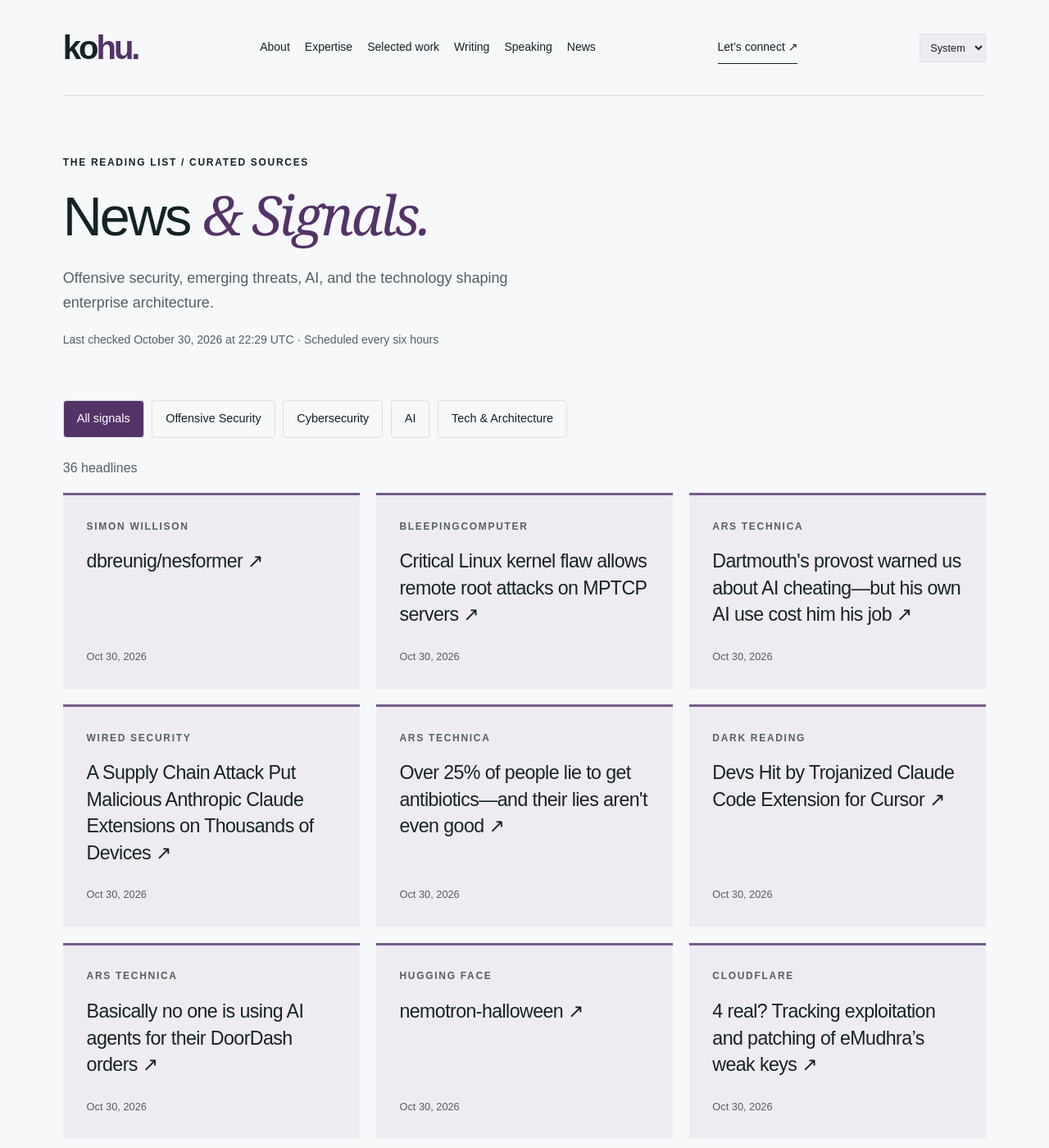
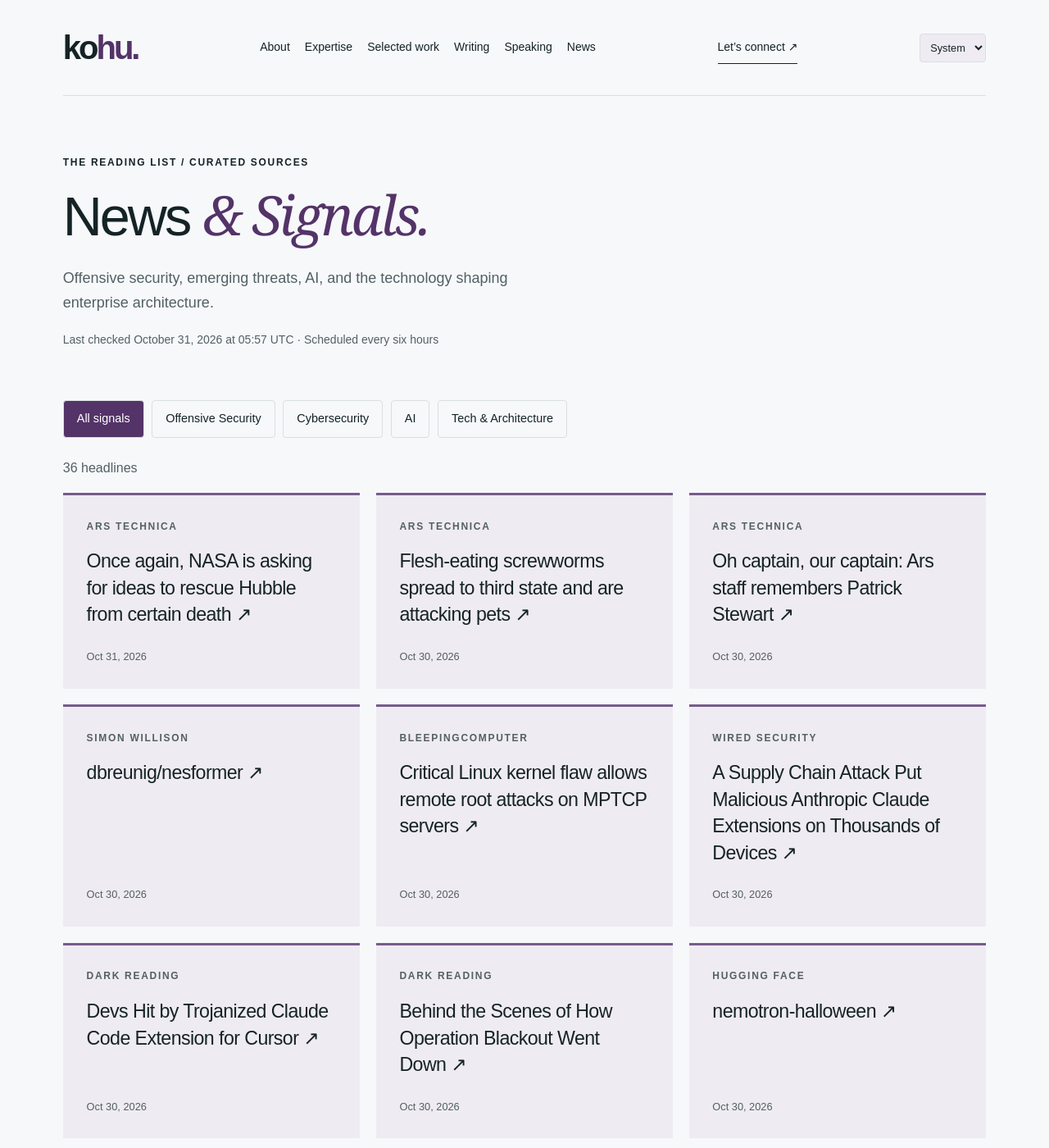
Before and after one commit to hntk/hntk.github.io, a Jekyll site: the page built from news/index.html, in a window 1280 px wide and 1400 px high. Shown: the whole window at 82% size. Built offline with Jekyll 4.4.1, drawn with Linux system fonts in a browser that asks for light colours; part of the change alters nothing that is shown; some of the changed text lies outside the part shown.

Commit message:
Refresh News and Signals

```diff
--- a/_data/news.json
+++ b/_data/news.json
@@ -1,6 +1,30 @@
 {
-  "updated": "2026-10-30T22:29:13.852809+00:00",
+  "updated": "2026-10-31T05:57:02.744883+00:00",
   "items": [
+    {
+      "title": "Once again, NASA is asking for ideas to rescue Hubble from certain death",
+      "url": "https://arstechnica.com/space/2026/10/think-you-can-save-the-hubble-space-telescope-nasa-wants-to-know/",
+      "published": "2026-10-31T00:07:22+00:00",
+      "source": "Ars Technica",
+      "source_id": "ars-technica",
+      "category": "tech-architecture"
+    },
+    {
+      "title": "Flesh-eating screwworms spread to third state and are attacking pets",
+      "url": "https://arstechnica.com/health/2026/10/flesh-eating-screwworms-are-feasting-on-pets-4-dogs-and-cat-attacked-this-week/",
+      "published": "2026-10-30T22:36:41+00:00",
+      "source": "Ars Technica",
+      "source_id": "ars-technica",
+      "category": "tech-architecture"
+    },
+    {
+      "title": "Oh captain, our captain: Ars staff remembers Patrick Stewart",
+      "url": "https://arstechnica.com/culture/2026/10/oh-captain-our-captain-ars-staff-remembers-patrick-stewart/",
+      "published": "2026-10-30T22:21:05+00:00",
+      "source": "Ars Technica",
+      "source_id": "ars-technica",
+      "category": "tech-architecture"
+    },
     {
       "title": "dbreunig/nesformer",
       "url": "https://simonwillison.net/2026/Oct/30/nesformer/",
@@ -18,28 +42,12 @@
       "category": "cybersecurity"
     },
     {
-      "title": "Dartmouth's provost warned us about AI cheating—but his own AI use cost him his job",
-      "url": "https://arstechnica.com/tech-policy/2026/10/dartmouths-provost-warned-us-about-ai-cheating-but-his-own-ai-use-cost-him-his-job/",
-      "published": "2026-10-30T20:40:13+00:00",
-      "source": "Ars Technica",
-      "source_id": "ars-technica",
-      "category": "tech-architecture"
-    },
-    {
       "title": "A Supply Chain Attack Put Malicious Anthropic Claude Extensions on Thousands of Devices",
       "url": "https://www.wired.com/story/trojan-malware-targets-thousands-of-anthropic-claude-developer-systems/",
       "published": "2026-10-30T20:38:46+00:00",
       "source": "WIRED Security",
       "source_id": "wired",
       "category": "cybersecurity"
-    },
-    {
-      "title": "Over 25% of people lie to get antibiotics—and their lies aren't even good",
-      "url": "https://arstechnica.com/health/2026/10/over-25-of-people-lie-to-get-antibiotics-and-their-lies-arent-even-good/",
-      "published": "2026-10-30T20:17:50+00:00",
-      "source": "Ars Technica",
-      "source_id": "ars-technica",
-      "category": "tech-architecture"
     },
     {
       "title": "Devs Hit by Trojanized Claude Code Extension for Cursor",
@@ -50,12 +58,12 @@
       "category": "cybersecurity"
     },
     {
-      "title": "Basically no one is using AI agents for their DoorDash orders",
-      "url": "https://arstechnica.com/ai/2026/10/doordash-says-outside-ai-agents-have-only-led-to-hundreds-of-orders-so-far/",
-      "published": "2026-10-30T19:30:52+00:00",
-      "source": "Ars Technica",
-      "source_id": "ars-technica",
-      "category": "tech-architecture"
+      "title": "Behind the Scenes of How Operation Blackout Went Down",
+      "url": "https://www.darkreading.com/cybersecurity-operations/behind-the-scenes-how-operation-blackout-went-down",
+      "published": "2026-10-30T19:46:08+00:00",
+      "source": "Dark Reading",
+      "source_id": "dark-reading",
+      "category": "cybersecurity"
     },
     {
       "title": "nemotron-halloween",
@@ -120,14 +128,6 @@
       "source": "Cloudflare",
       "source_id": "cloudflare",
       "category": "tech-architecture"
-    },
-    {
-      "title": "Undead Software Projects Continue to Raise Security Risks",
-      "url": "https://www.darkreading.com/application-security/undead-software-projects-raise-security-risks",
-      "published": "2026-10-30T14:10:37+00:00",
-      "source": "Dark Reading",
-      "source_id": "dark-reading",
-      "category": "cybersecurity"
     },
     {
       "title": "From synthetic enterprise data evaluations to real Microsoft Copilot AI confidence",
@@ -295,79 +295,79 @@
       "id": "ars-technica",
       "name": "Ars Technica",
       "status": "ok",
-      "last_success": "2026-10-30T22:29:13.852809+00:00"
+      "last_success": "2026-10-31T05:57:02.744883+00:00"
     },
     {
       "id": "bleepingcomputer",
       "name": "BleepingComputer",
       "status": "ok",
-      "last_success": "2026-10-30T22:29:13.852809+00:00"
+      "last_success": "2026-10-31T05:57:02.744883+00:00"
     },
     {
       "id": "cloudflare",
       "name": "Cloudflare",
       "status": "ok",
-      "last_success": "2026-10-30T22:29:13.852809+00:00"
+      "last_success": "2026-10-31T05:57:02.744883+00:00"
     },
     {
       "id": "dark-reading",
       "name": "Dark Reading",
       "status": "ok",
-      "last_success": "2026-10-30T22:29:13.852809+00:00"
+      "last_success": "2026-10-31T05:57:02.744883+00:00"
     },
     {
       "id": "hugging-face",
       "name": "Hugging Face",
       "status": "ok",
-      "last_success": "2026-10-30T22:29:13.852809+00:00"
+      "last_success": "2026-10-31T05:57:02.744883+00:00"
     },
     {
       "id": "microsoft-research",
       "name": "Microsoft Research",
       "status": "ok",
-      "last_success": "2026-10-30T22:29:13.852809+00:00"
+      "last_success": "2026-10-31T05:57:02.744883+00:00"
     },
     {
       "id": "nvidia",
       "name": "NVIDIA",
       "status": "ok",
-      "last_success": "2026-10-30T22:29:13.852809+00:00"
+      "last_success": "2026-10-31T05:57:02.744883+00:00"
     },
     {
       "id": "portswigger",
       "name": "PortSwigger Research",
       "status": "ok",
-      "last_success": "2026-10-30T22:29:13.852809+00:00"
+      "last_success": "2026-10-31T05:57:02.744883+00:00"
     },
     {
       "id": "schneier",
       "name": "Schneier on Security",
       "status": "ok",
-      "last_success": "2026-10-30T22:29:13.852809+00:00"
+      "last_success": "2026-10-31T05:57:02.744883+00:00"
     },
     {
       "id": "simon-willison",
       "name": "Simon Willison",
       "status": "ok",
-      "last_success": "2026-10-30T22:29:13.852809+00:00"
+      "last_success": "2026-10-31T05:57:02.744883+00:00"
     },
     {
       "id": "specterops",
       "name": "SpecterOps",
       "status": "ok",
-      "last_success": "2026-10-30T22:29:13.852809+00:00"
+      "last_success": "2026-10-31T05:57:02.744883+00:00"
     },
     {
       "id": "trail-of-bits",
       "name": "Trail of Bits",
       "status": "ok",
-      "last_success": "2026-10-30T22:29:13.852809+00:00"
+      "last_success": "2026-10-31T05:57:02.744883+00:00"
     },
     {
       "id": "wired",
       "name": "WIRED Security",
       "status": "ok",
-      "last_success": "2026-10-30T22:29:13.852809+00:00"
+      "last_success": "2026-10-31T05:57:02.744883+00:00"
     }
   ]
 }
```
